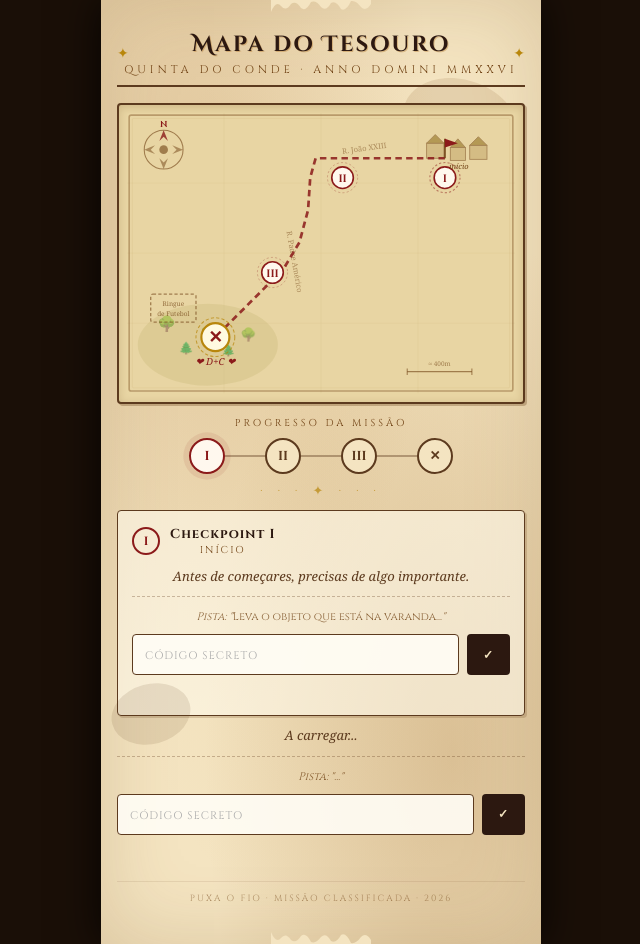
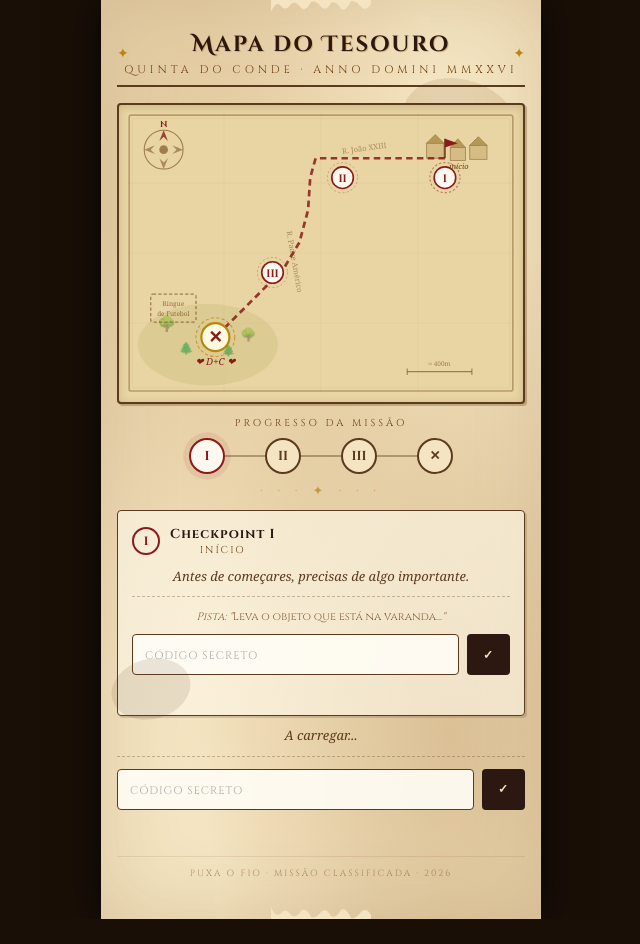
Before and after one commit to danielftsilva/Puxa-o-Fio, a Flask app: page / in a window 1280 px wide. Shown: the whole page, without its empty margins (319-959 px from the left). After the commit the page ends 919 px from the top, so only its background shows below. Run offline with Flask 3, Linux system fonts and the light colour scheme; some web fonts are replaced.

Commit message:
bugfixes 2

```diff
--- a/templates/index.html
+++ b/templates/index.html
@@ -542,7 +542,7 @@
       </div>
     </div>
     <div class="cp-desc" id="desc-2">A carregar...</div>
-    <div class="cp-hint">Pista: "<span id="hint-2">...</span>"</div>
+    <div class="cp-hint" style="display:none">Pista: "<span id="hint-2">...</span>"</div>
     <div class="code-input-row">
       <input class="code-input" id="input-2" type="text" placeholder="Código secreto" maxlength="20" autocomplete="off" autocorrect="off" autocapitalize="characters" spellcheck="false">
       <button class="btn-confirm" onclick="submitCode(2)">✓</button>
```
